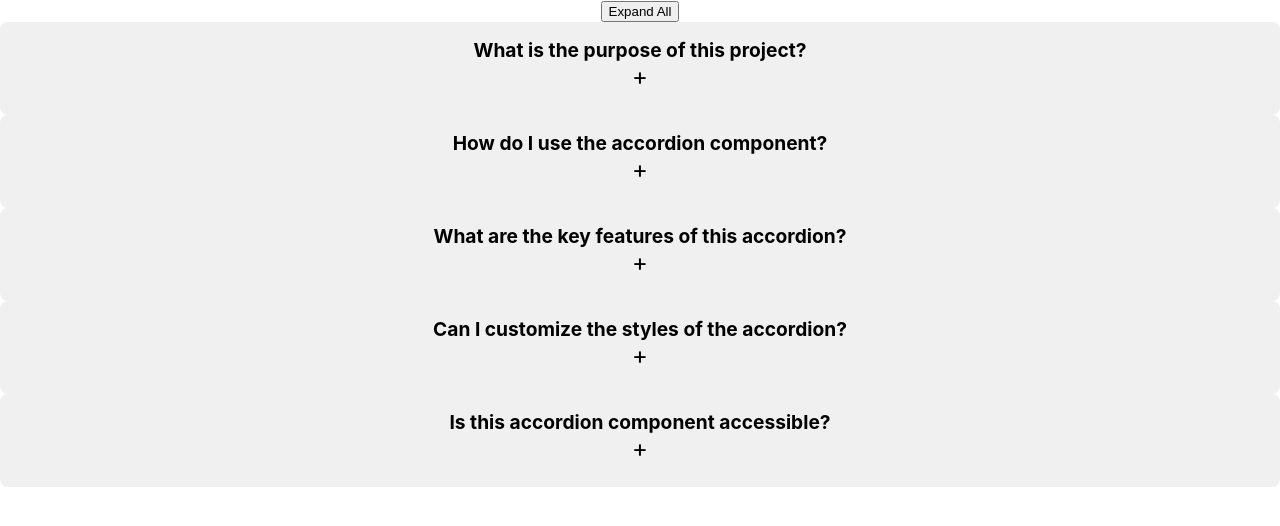
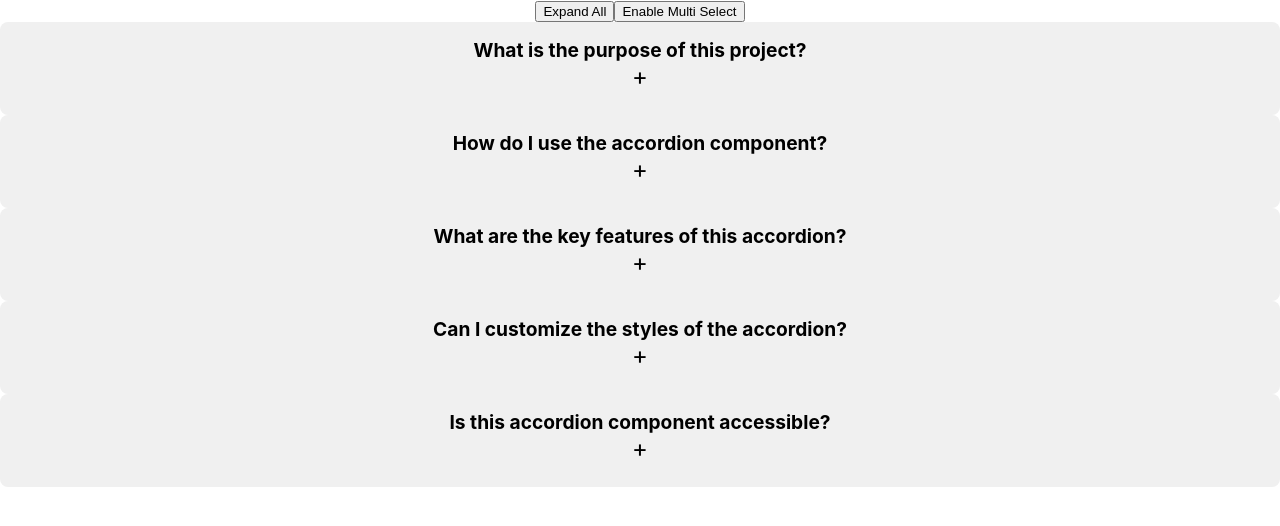
Before and after one commit to sriramede9/react-25, a React (Create React App) app: page / in a window 1280 px wide. Shown: the top 526 px of the page. Built offline with nearby package versions, Linux system fonts and the light colour scheme.

Commit message:
added another option for multi select

```diff
--- a/src/App.js
+++ b/src/App.js
@@ -1,4 +1,3 @@
-import logo from './logo.svg';
 import './App.css';
 import Accordion from './components/accordian';
 import data from './components/accordian/data';
--- a/src/components/accordian/index.jsx
+++ b/src/components/accordian/index.jsx
@@ -5,12 +5,25 @@
 
     const [selected, setSelected] = useState(null);
     const [expandAll, setExpandAll] = useState(false);
+    const [enableMultiSelect, setEnableMultiSelect] = useState(false);
+    const [multiSelected, setMultiSelected] = useState([]);
 
     const handleSingleItem = (id) => () => {
         setSelected((prev) => (prev === id ? null : id));
         if (expandAll) {
             setExpandAll(false);
         }
+        if (enableMultiSelect) {
+            setSelected(null);
+            setMultiSelected((prev) => {
+                if (prev.includes(id)) {
+                    return prev.filter((item) => item !== id);
+                } else {
+                    return [...prev, id];
+                }
+            });
+        }
+        console.log("handle multi select" , multiSelected);
     }
 
     const handleExpandAll = () => {
@@ -19,12 +32,22 @@
         console.log("handle expand all")
     }
 
+    const handleEnableMultiSelect = () => {
+        setExpandAll(false);
+        setEnableMultiSelect(prev => !prev);
+        setSelected(null);
+        console.log("handle enable multi select")
+    }
+
     return (
         <div className="wrapper">
             <div className="acccordian">
                 <div className="expand-all">
                     <button className="accordion-btn" onClick={handleExpandAll}>
                         {expandAll ? 'Collapse All' : 'Expand All'}
+                    </button>
+                    <button className="accordion-btn" onClick={handleEnableMultiSelect}>
+                        {enableMultiSelect ? 'Disable Multi Select' : 'Enable Multi Select'}
                     </button>
                 </div>
                 {data && data.length === 0 ? (
@@ -38,7 +61,7 @@
                             <span className="accordion-button">+</span>
                             <div className="accordion-content">
                                 <div key={item.id} className={`accordion-item-content ${selected === item.id ? 'active' : ''}`}>
-                                    {(expandAll || selected === item.id) && (
+                                    {(expandAll || selected === item.id || multiSelected.includes(item.id)) && (
                                         <div className="accordion-content-text">{item.content}</div>
                                     )}
                                 </div>
```
